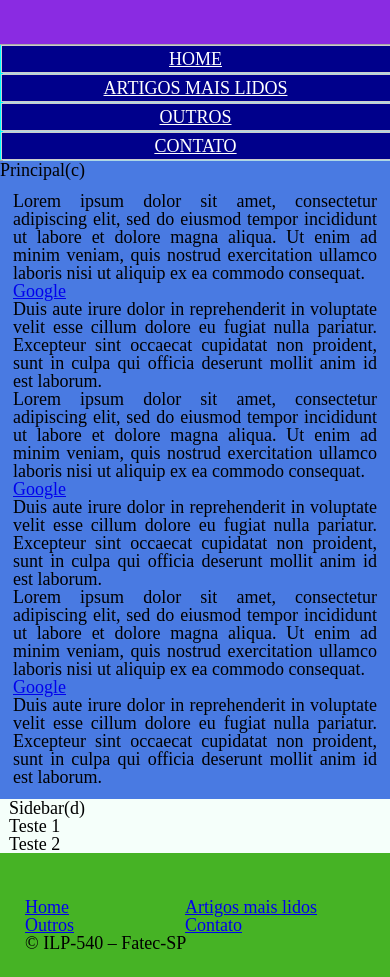
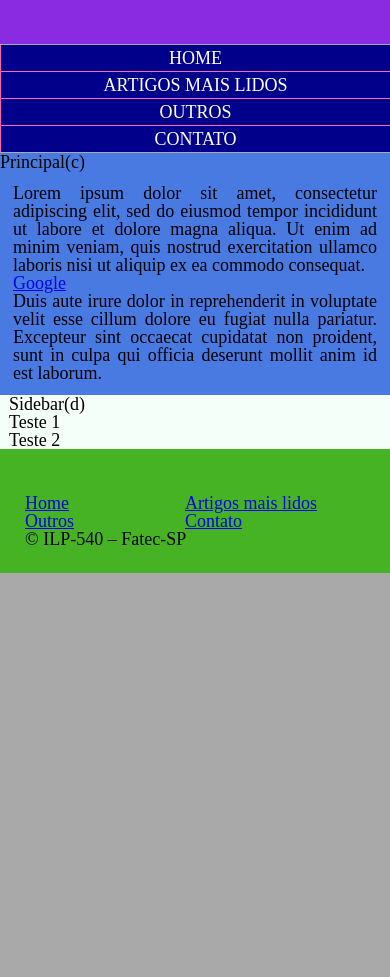
Before and after one commit to eduardorezaghi/Projeto1-ILP540, a plain HTML site: page index.html in a window 390 px wide. Shown: the part 106-1083 px from the top of the page. After the commit the page ends 844 px from the top, so only its background shows below. Drawn offline with Linux system fonts and the light colour scheme.

Commit message:
Comentei o index.html e base.css
Realizei comentários no index.html e base.css para ajudar a futura estilização. Falta comentar o arquivo grid.css e breakpoints.css.

```diff
--- a/css/base.css
+++ b/css/base.css
@@ -53,63 +53,68 @@ table {
 
 
 
+/* Início da estilização da página */
 
-
-html, body{
+html, body{                 /* Contempla todo o conteúdo. */
     font-size: 18px;
     background-color: darkgray;
+    font-family: ubuntu;
 }
+/*==================================================================================================================*/
 
+/* CABECALHO */
 #cabecalho{
     margin: 0 auto;
     height: 150px;
     padding: 13px;
+}   #cabecalho #logo{
+        float: right;
+        min-width: 1%;
+        max-width: 95px;
+        float: right;
+        margin: 0 auto;
 }
 
-#cabecalho #logo{
-    float: right;
-    min-width: 1%;
-    max-width: 95px;
-    float: right;
-    margin: 0 auto;
+/*==================================================================================================================*/
 
-}
-
-#navegacao ul{
+/* MENU DE NAVEGAÇÃO (NAV-BAR) */
+#navegacao ul{                          /* Abrange a Lista que compõe os itens do navbar */
     list-style-type: none;
     /*display: flex;
     flex-wrap:wrap;*/
     justify-content: flex-end;
-} #navegacao li{
-    border: solid 1px #ccc;
+}
+#navegacao li{                          /* Abrange os itens dessa Lista */
     text-align: center;
     background-color: darkblue;
-    box-shadow: 2px 2px lightblue;
     padding: 4px;
     margin: 0.5px;
     transition: background-color 0.7s;
+    }   #navegacao li:hover{ background-color: rgb(255, 255, 255, 0.50);   }  /* Efeito de preenchimento ao passar o mouse por cima */
 
-} #navegacao a{
-    text-decoration: none
+#navegacao a{                           /* Abrange os hiperlinks contidos em cada item */
+    text-decoration: none;
     display: block;
     text-transform: uppercase;
     text-shadow: none;
     color: white;
 }
 
-#navegacao li:hover{
-    background-color: rgb(255, 255, 255, 0.50);
-}
+/*==================================================================================================================*/
 
-.grid #principal > article{
+/* PRINCIPAL */
+.grid #principal > article{ /* Abrange o artigo principal */
     text-align: justify;
     padding: 13px;
 }
 
-article > a{
+article > a{                /* Abrange o hiperlink contido no artigo */
     display: inline;
 }
 
+/*==================================================================================================================*/
+
+/* RODAPE */
 .grid aside, #rodape{
     padding-left: 0.5em;
 }
--- a/css/breakpoints.css
+++ b/css/breakpoints.css
@@ -1,5 +1,5 @@
     #cabecalho {grid-area: a; background-color: blueviolet;}
-    #navegacao {grid-area: b; background-color: aqua;}
+    #navegacao {grid-area: b; background-color: hotpink;}
     #principal {grid-area: c; background-color: rgb(73, 122, 226);}
     #sidebar   {grid-area: d; background-color: mintcream;}
     #rodape    {grid-area: e; background-color: rgb(70, 179, 37);}
@@ -32,7 +32,22 @@
         text-align: center;
     }
 }
-@media screen and (min-width:480px) {
+@media screen and (max-width:649px) {
+    .grid {
+        grid-template-areas:
+            "a"
+            "b"
+            "c"
+            "d"
+            "e";
+        grid-template-rows: 30vh auto auto auto;
+        }
+    .grid #navegacao ul{
+    list-style-type: none;
+    display: block;
+    flex-wrap:wrap;
+    justify-content: center;
+    }
     h1{
         line-height: 90px;
     }
@@ -79,23 +94,3 @@
         width: 100%;
     }
 }
-
-/* @media screen and (max-width:480px) {
-
-    .grid {
-        grid-template-areas:
-            "a"
-            "b"
-            "c"
-            "d"
-            "e";
-        grid-template-rows: 30vh auto auto auto;
-     }
-    .grid #navegacao ul{
-    list-style-type: none;
-    display: block;
-    flex-wrap:wrap;
-    justify-content: center;
-    }
-
-}         */
--- a/css/grid.css
+++ b/css/grid.css
@@ -1,8 +1,7 @@
-
 @media screen and (min-width: 1200px){
 
 #cabecalho {grid-area: a; background-color: blueviolet;}
-#navegacao {grid-area: b; background-color: aqua;}
+#navegacao {grid-area: b; background-color: hotpink;}
 #principal {grid-area: c; background-color: rgb(73, 122, 226);}
 #sidebar   {grid-area: d; background-color: mintcream;}
 #rodape    {grid-area: e; background-color: rgb(70, 179, 37);}
@@ -16,4 +15,8 @@
      "c c d" auto
      "e e e" 130px / 5fr 5fr 2fr;
     }
+  .grid{
+    width: 90%;
+    margin: 0 auto;
+  }
 }
--- a/index.html
+++ b/index.html
@@ -8,72 +8,78 @@
         <link rel="stylesheet" href="css/breakpoints.css">
         <title>Projeto 1</title>
     </head>
-    <body>
-        <div class="grid">
-            <header id="cabecalho" class="grid-item">
-                <h1 id="titulo_pag"> Projeto 1
-                <img id="logo" src="imagens/mozilla-logo.png" alt="Logo da Mozilla">
-                </h1>
 
 
+    <body>  <!-- Início do body: corpo principal do site, que contém toda a estrutura + conteúdo.. -->
+        <div class="grid">      <!-- Div utilizada como a grade (grid) na qual os outros elementos estarão contidos. -->
+
+
+
+            <header id="cabecalho" class="grid-item">           <!-- Cabeçalho: para incluir informação do título e o logo do nosso site. -->
+                <h1 id="titulo_pag"> Projeto 1
+                    <img id="logo" src="imagens/mozilla-logo.png" alt="Logo da Mozilla">
+                </h1>
             </header>
-            <nav id="navegacao" class="grid-item">
-                <ul id="lista_navegacao">
-                    <li><a href="#">Home</a></li>
-                        <td></td>
-                    <li><a href="ma">Artigos mais lidos</a></li>
-                    <li><a href="outros.html">Outros</a></li>
-                    <li><a href="contato.html">Contato</a></li>
+
+
+
+
+
+            <nav id="navegacao" class="grid-item">                  <!-- Menu de navegação: possibilita o usuário de navegar pelas páginas do site. -->
+                <ul id="lista_navegacao">    <!-- Lista que compõe os itens do navbar. -->
+                    <li>    <a href="#">Home</a>                  </li> <!-- Item da lista. -->
+                    <li>    <a href="ma">Artigos mais lidos</a>   </li> <!-- Item da lista. -->
+                    <li>    <a href="outros.html">Outros</a>      </li> <!-- Item da lista. -->
+                    <li>    <a href="contato.html">Contato</a>    </li> <!-- Item da lista. -->
                 </ul>
             </nav>
-            <section id="principal" class="grid-item">Principal(c)
-                <article>
+
+
+
+
+
+            <section id="principal" class="grid-item">                  <!-- Seção principal do site: contém os artigos principais. -->
+                Principal(c)
+                <article> <!-- Artigo que contém conteúdo. -->
                     <p>Lorem ipsum dolor sit amet, consectetur adipiscing elit, sed do eiusmod tempor incididunt ut labore et dolore magna aliqua.
-                    Ut enim ad minim veniam, quis nostrud exercitation ullamco laboris nisi ut aliquip ex ea commodo consequat.
-                    </p>
-                    <a href="http://google.com" target="_blank">Google</a>
-                    <p>
-                        Duis aute irure dolor in reprehenderit in voluptate velit esse cillum dolore eu fugiat nulla pariatur.
-                        Excepteur sint occaecat cupidatat non proident, sunt in culpa qui officia deserunt mollit anim id est laborum.
-                    </p>
-                    <p>Lorem ipsum dolor sit amet, consectetur adipiscing elit, sed do eiusmod tempor incididunt ut labore et dolore magna aliqua.
-                        Ut enim ad minim veniam, quis nostrud exercitation ullamco laboris nisi ut aliquip ex ea commodo consequat.
-                        </p>
-                        <a href="http://google.com" target="_blank">Google</a>
-                        <p>
-                            Duis aute irure dolor in reprehenderit in voluptate velit esse cillum dolore eu fugiat nulla pariatur.
-                            Excepteur sint occaecat cupidatat non proident, sunt in culpa qui officia deserunt mollit anim id est laborum.
-                        </p>
-                        <p>Lorem ipsum dolor sit amet, consectetur adipiscing elit, sed do eiusmod tempor incididunt ut labore et dolore magna aliqua.
-                            Ut enim ad minim veniam, quis nostrud exercitation ullamco laboris nisi ut aliquip ex ea commodo consequat.
-                            </p>
-                            <a href="http://google.com" target="_blank">Google</a>
-                            <p>
-                                Duis aute irure dolor in reprehenderit in voluptate velit esse cillum dolore eu fugiat nulla pariatur.
-                                Excepteur sint occaecat cupidatat non proident, sunt in culpa qui officia deserunt mollit anim id est laborum.
-                            </p>
-
+                    Ut enim ad minim veniam, quis nostrud exercitation ullamco laboris nisi ut aliquip ex ea commodo consequat. </p> <!-- Parágrafo. -->
+                    <a href="http://google.com" target="_blank">Google</a>  <!-- Link que abre em uma nova guia. -->
+                    <p>Duis aute irure dolor in reprehenderit in voluptate velit esse cillum dolore eu fugiat nulla pariatur.
+                    Excepteur sint occaecat cupidatat non proident, sunt in culpa qui officia deserunt mollit anim id est laborum.</p> <!-- Parágrafo. -->
                 </article>
             </section>
-            <aside id="sidebar" class="grid-item">Sidebar(d)
-                <ul id="menu_aside" class="menu_nav">
-                    <li>Teste 1</li>
-                    <li>Teste 2</li>
+
+
+
+            <aside id="sidebar" class="grid-item">                      <!-- Menu aside: contém links para navegar pelos artigos. -->
+                Sidebar(d)
+                <ul id="menu_aside" class="menu_nav">   <!-- Menu aside em formato de lista. -->
+                    <li>Teste 1</li>     <!-- Item da lista. -->
+                    <li>Teste 2</li>     <!-- Item da lista. -->
                 </ul>
             </aside>
-            <footer id="rodape" class="grid-item">
-                <table>
-                    <tr>
-                        <td><a href="#">Home</a></td>
-                        <td><a href="maislidos.html">Artigos mais lidos</a></td>
-                        <td><a href="outros.html">Outros</a></td>
-                        <td><a href="contato.html">Contato</a></td>
+
+
+
+
+
+            <footer id="rodape" class="grid-item">                      <!-- Rodapé: contém um menu de navegação igual ao <nav>, mas em formato de tabela. -->
+                <table>         <!-- Tabela contida no rodapé (footer), que representa o menu de navegação. -->
+                    <tr>    <!-- Linha da tabela (table row) -->
+                        <td><a href="#">Home</a></td>                            <!-- "Coluna" da tabela, que contém dados (table data) -->
+                        <td><a href="maislidos.html">Artigos mais lidos</a></td> <!-- "Coluna" da tabela, que contém dados (table data) -->
+                        <td><a href="outros.html">Outros</a></td>                <!-- "Coluna" da tabela, que contém dados (table data) -->
+                        <td><a href="contato.html">Contato</a></td>              <!-- "Coluna" da tabela, que contém dados (table data) -->
                     </tr>
                 </table>
+
                 <address>
                     <p>&copy; ILP-540 – Fatec-SP</p>
                 </address>
             </footer>
-        </div>
+
+
+
+        </div>  <!-- Fim da Grade (grid) -->
     </body>
 </html>
```
